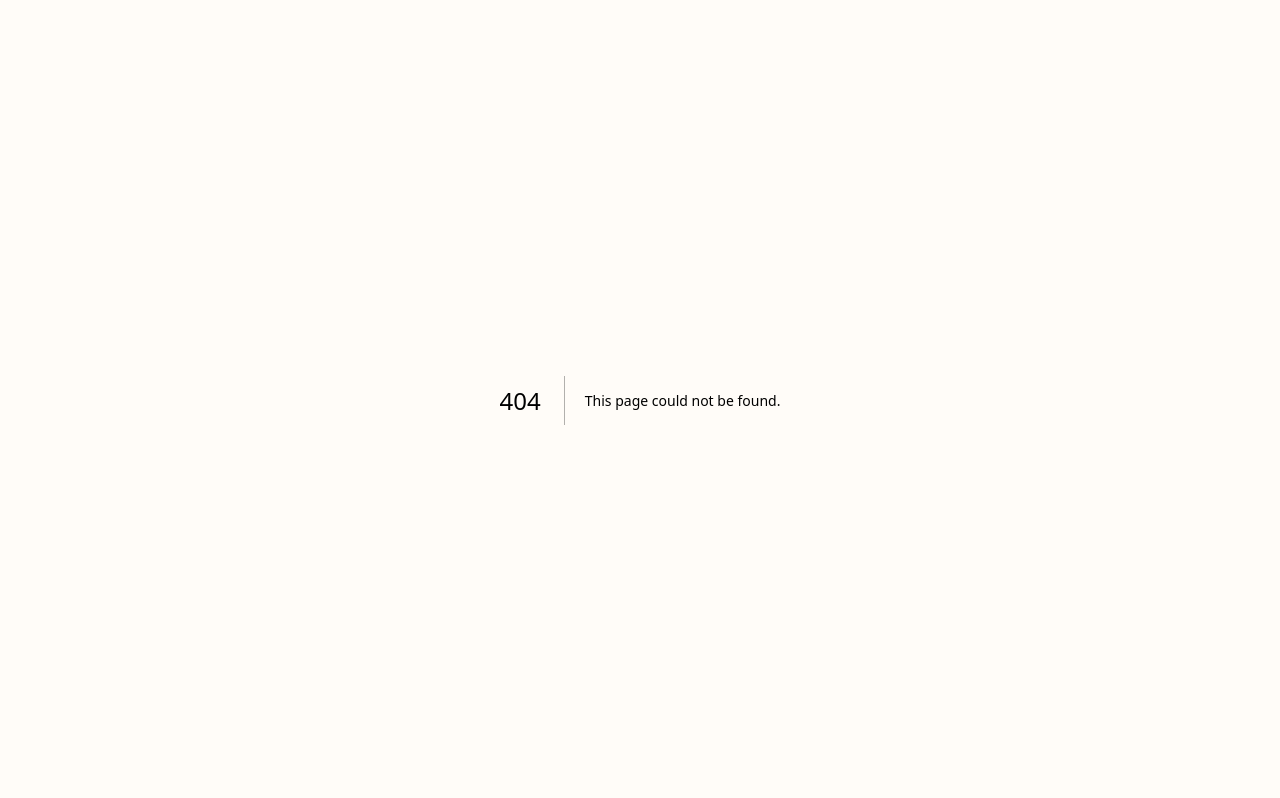
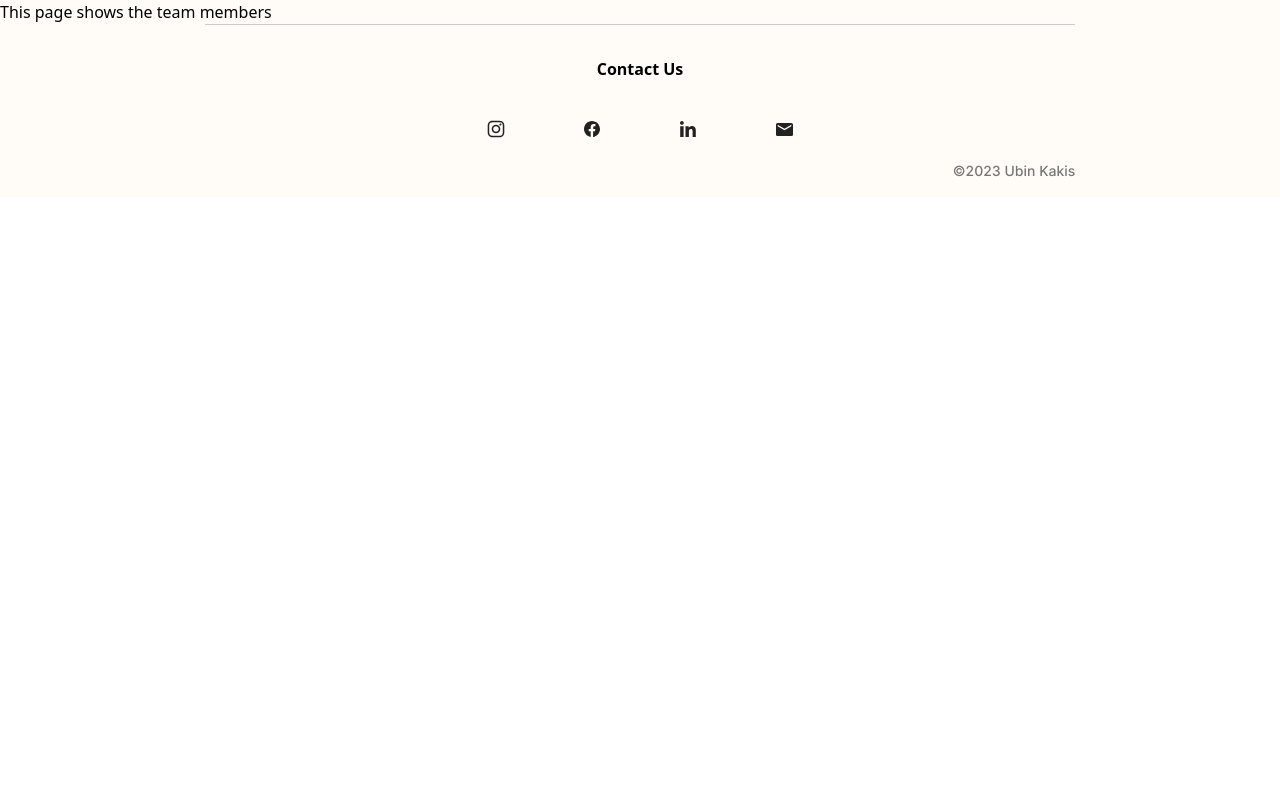
Before and after one commit to jinhanloh2021/ubin-site, a Next.js app: page /about in a window 1280 px wide. Before the commit this address had no page. Shown: the top 798 px of the page. Built offline with nearby package versions, Linux system fonts and the light colour scheme.

Commit message:
Add about page template.

```diff
--- /dev/null
+++ b/pages/about/index.tsx
@@ -0,0 +1,7 @@
+import React from 'react';
+
+type Props = {};
+
+export default function index({}: Props) {
+  return <div>This page shows the team members</div>;
+}
```
